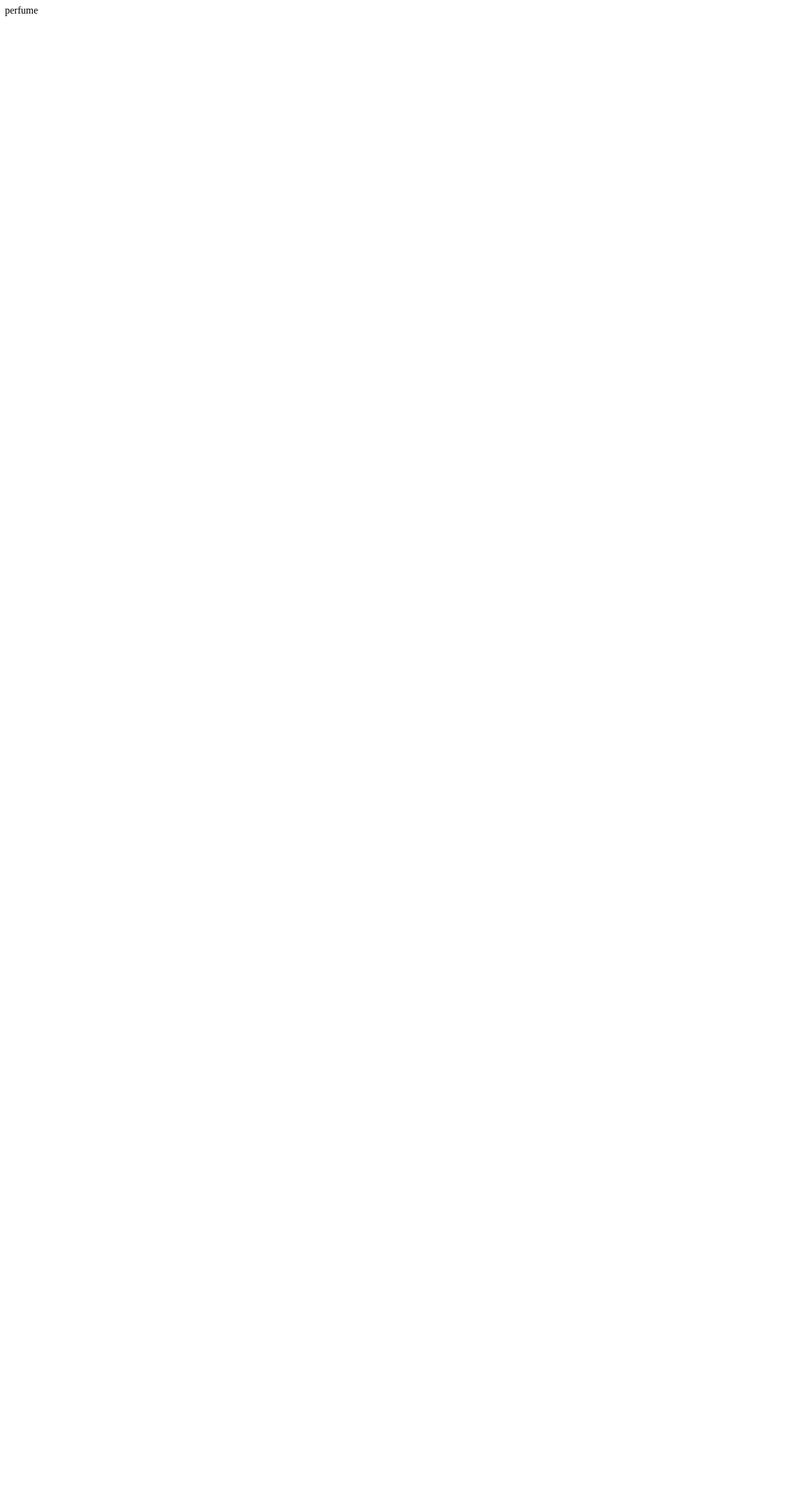
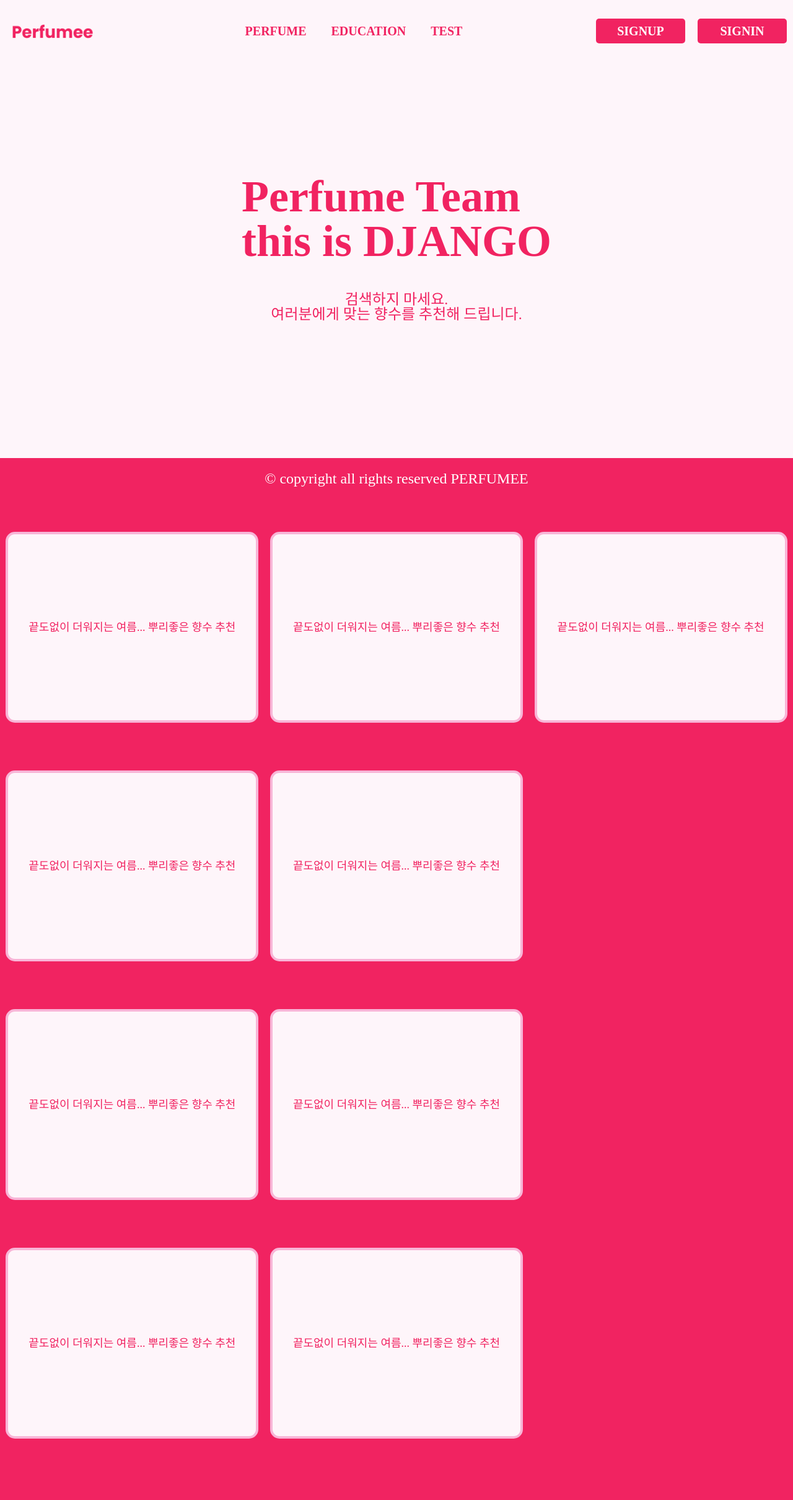
Before and after one commit to SuyeonSun/gibume, a Django app: page / in a window 1280 px wide. Before the commit the page is almost empty. Shown: the whole page at 62% size. Before the commit the page ends 26 px from the top, so only its background shows below. Run offline with Django 3.2, Linux system fonts and the light colour scheme.

Commit message:
[main] landing page publising

```diff
--- /dev/null
+++ b/pjgibume/gibumeapp/static/css/home.css
@@ -0,0 +1,138 @@
+.homeWrapper {
+  width: 100%;
+  height: auto;
+}
+
+.homeLandingTop {
+  width: 100%;
+  height: 100vh;
+  background-color: #fef5fa;
+  display: flex;
+  align-items: center;
+  justify-content: center;
+  flex-direction: column;
+}
+
+.baseHeader {
+  position: fixed;
+  display: flex;
+  align-items: center;
+  justify-content: space-between;
+  top: 0;
+  z-index: 1000;
+  width: 100%;
+  display: flex;
+  height: 100px;
+  background-color: #fef5fa;
+  /* border: 1px solid red; */
+}
+
+.logoImg {
+  display: block;
+  /* border: 1px solid red; */
+  width: 130px;
+  height: 23px;
+  margin-left: 20px;
+}
+
+.menuWrapper {
+  display: flex;
+  justify-content: space-around;
+  align-items: center;
+  margin-left: 40px;
+}
+
+.menuWrapper .menuItem {
+  font-size: 20px;
+  font-weight: 800;
+  color: #f12361;
+  margin: 0 20px;
+}
+
+.buttonWrapper {
+  display: flex;
+  /* justify-content: space-around; */
+  /* border: 1px solid red; */
+  align-items: center;
+  /* width: 20%; */
+}
+
+.buttonWrapper .buttonItem {
+  display: flex;
+  align-items: center;
+  justify-content: center;
+  background-color: #f12361;
+  border-radius: 5px;
+  height: 30px;
+  width: 140px;
+  font-size: 20px;
+  font-weight: 600;
+  color: #ffffff;
+  padding: 5px 2px;
+  margin: 0 10px;
+}
+
+.baseFooter {
+  width: 100%;
+  height: 7vh;
+  background-color: #f12361;
+  position: fixed;
+  bottom: 0;
+  display: flex;
+  align-items: center;
+  justify-content: center;
+  color: #fff;
+  font-size: 24px;
+  font-weight: 200;
+  padding-top: 5px;
+}
+
+.landingTitle {
+  margin-bottom: 30px;
+}
+
+.landingTitle span {
+  font-size: 72px;
+  font-weight: 800;
+  color: #f12361;
+}
+
+.landingMessage {
+  text-align: center;
+}
+.landingMessage span {
+  display: block;
+  font-size: 24px;
+  font-weight: 200;
+  color: #f12361;
+  margin: 0 auto;
+}
+
+.homeLandingContents {
+  width: 100%;
+  height: 200vh;
+  background-color: #f12361;
+  display: flex;
+  flex-direction: column;
+  align-items: center;
+  flex-wrap: wrap;
+  padding-top: 20px;
+}
+
+.contentsItem {
+  display: flex;
+  align-items: center;
+  justify-content: center;
+  width: 400px;
+  height: 300px;
+  border: 4px solid #f8b5d7;
+  border-radius: 15px;
+  margin: 3% 0;
+  background-color: #fef5fa;
+}
+
+.contentsItem span {
+  font-size: 18px;
+  font-weight: 200;
+  color: #f12361;
+}
--- a/pjgibume/gibumeapp/templates/home.html
+++ b/pjgibume/gibumeapp/templates/home.html
@@ -1,13 +1,76 @@
+{% load static %}
 <!DOCTYPE html>
 <html lang="en">
   <head>
     <meta charset="UTF-8" />
     <meta http-equiv="X-UA-Compatible" content="IE=edge" />
     <meta name="viewport" content="width=device-width, initial-scale=1.0" />
+    <link rel="stylesheet" href='{% static "css/reset.css" %}' />
+    <link rel="stylesheet" href='{% static "css/home.css" %}' />
     <title>Document</title>
   </head>
 
   <body>
-    perfume
+    <div class="homeWrapper">
+      <div class="baseHeader">
+        <img class="logoImg" src="../static/img/logo.png" alt="" />
+        <div class="menuWrapper">
+          <div class="menuItem">PERFUME</div>
+          <div class="menuItem">EDUCATION</div>
+          <div class="menuItem">TEST</div>
+        </div>
+        <div class="buttonWrapper">
+          <div class="buttonItem">SIGNUP</div>
+          <div class="buttonItem">SIGNIN</div>
+        </div>
+      </div>
+      <div class="homeLandingTop">
+        <div class="landingTitle">
+          <span
+            >Perfume Team <br />
+            this is DJANGO</span
+          >
+        </div>
+        <br />
+        <div class="landingMessage">
+          <span
+            >검색하지 마세요. <br />
+            여러분에게 맞는 향수를 추천해 드립니다.</span
+          >
+        </div>
+      </div>
+      <div class="homeLandingContents">
+        <div class="contentsItem">
+          <span>끝도없이 더워지는 여름... 뿌리좋은 향수 추천</span>
+        </div>
+        <div class="contentsItem">
+          <span>끝도없이 더워지는 여름... 뿌리좋은 향수 추천</span>
+        </div>
+        <div class="contentsItem">
+          <span>끝도없이 더워지는 여름... 뿌리좋은 향수 추천</span>
+        </div>
+        <div class="contentsItem">
+          <span>끝도없이 더워지는 여름... 뿌리좋은 향수 추천</span>
+        </div>
+        <div class="contentsItem">
+          <span>끝도없이 더워지는 여름... 뿌리좋은 향수 추천</span>
+        </div>
+        <div class="contentsItem">
+          <span>끝도없이 더워지는 여름... 뿌리좋은 향수 추천</span>
+        </div>
+        <div class="contentsItem">
+          <span>끝도없이 더워지는 여름... 뿌리좋은 향수 추천</span>
+        </div>
+        <div class="contentsItem">
+          <span>끝도없이 더워지는 여름... 뿌리좋은 향수 추천</span>
+        </div>
+        <div class="contentsItem">
+          <span>끝도없이 더워지는 여름... 뿌리좋은 향수 추천</span>
+        </div>
+      </div>
+      <div class="baseFooter">
+        <span>&copy; copyright all rights reserved PERFUMEE</span>
+      </div>
+    </div>
   </body>
 </html>
```
Also changed, not shown: pjgibume/gibumeapp/static/img/logo.png (added).
